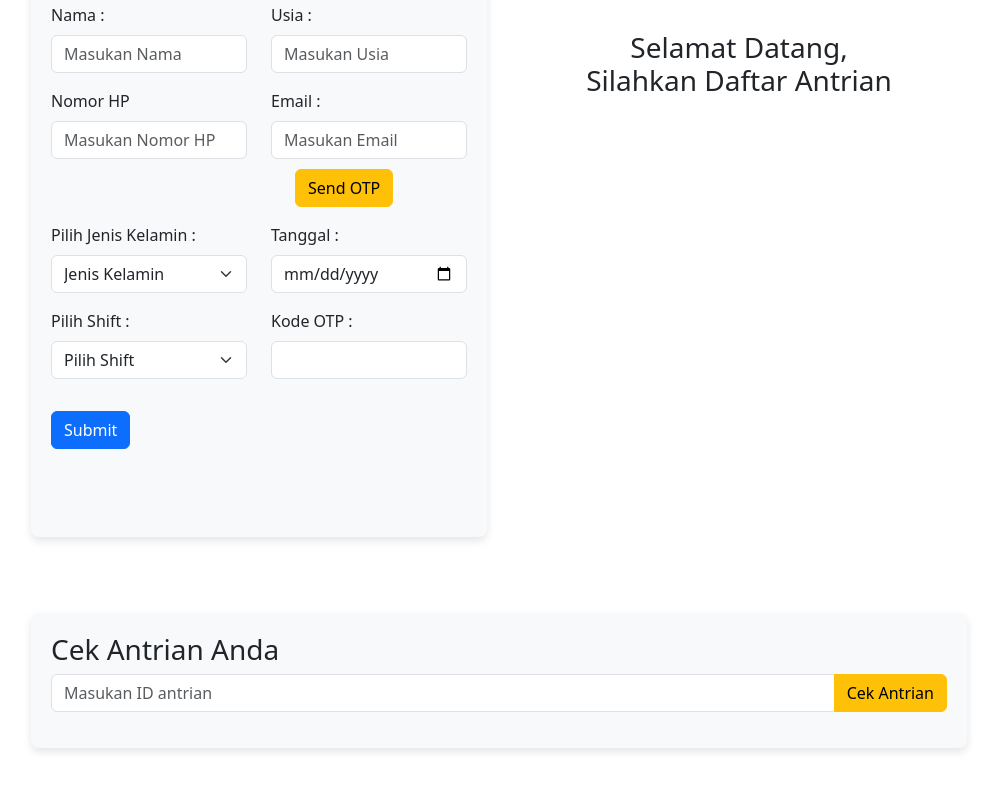
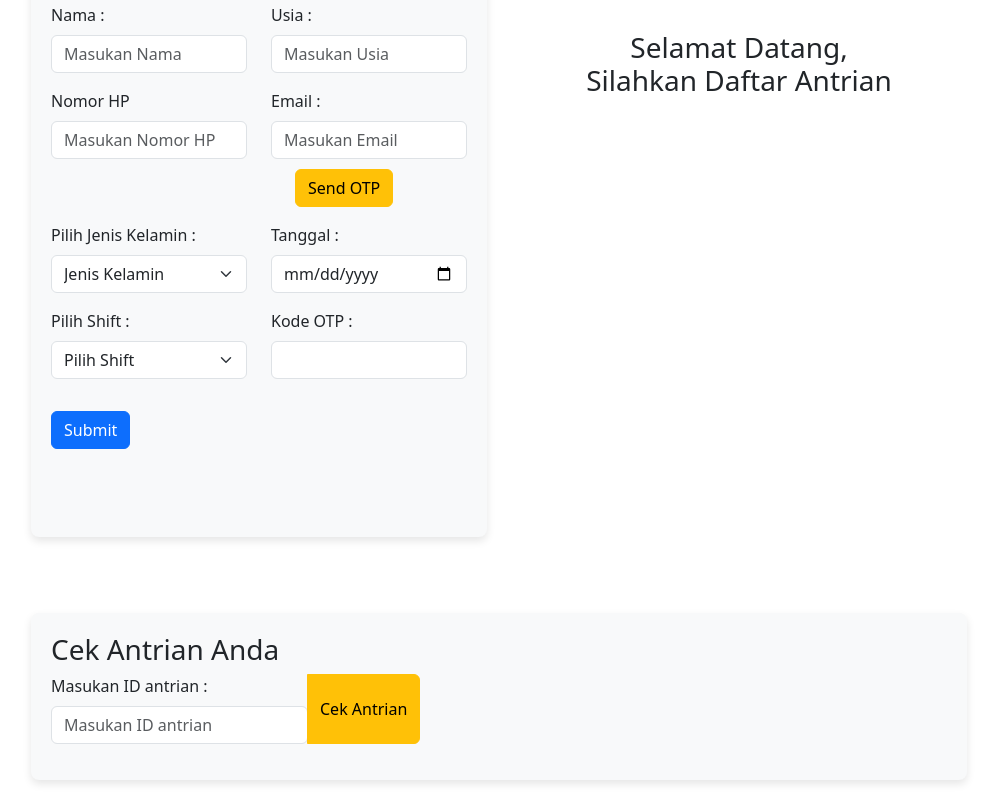
Before and after one commit to afrizalfathan/view-klinik, a React (Vite) app: page /queue in a window 1280 px wide. Shown: the part 292-1092 px from the top of the page, without its empty margins (141-1138 px from the left). Before the commit the page ends 1060 px from the top, so only its background shows below. Built offline with nearby package versions, Linux system fonts and the light colour scheme.

Commit message:
Update CreateQueue.jsx

```diff
--- a/src/pages/CreateQueue.jsx
+++ b/src/pages/CreateQueue.jsx
@@ -303,10 +303,14 @@ function Queue() {
           <div className="aside-antrian">
             <h3>Cek Antrian Anda</h3>
             <InputGroup className="mb-3">
+              <Form.Group>
+              <Form.Label>Masukan ID antrian : </Form.Label>
               <Form.Control
                 placeholder="Masukan ID antrian"
                 onChange={(e) => setSearchAntrian(e.target.value)}
               />
+              </Form.Group>
+
               <Button variant="warning" onClick={handleSearchAntrian}>
                 Cek Antrian
               </Button>
```
